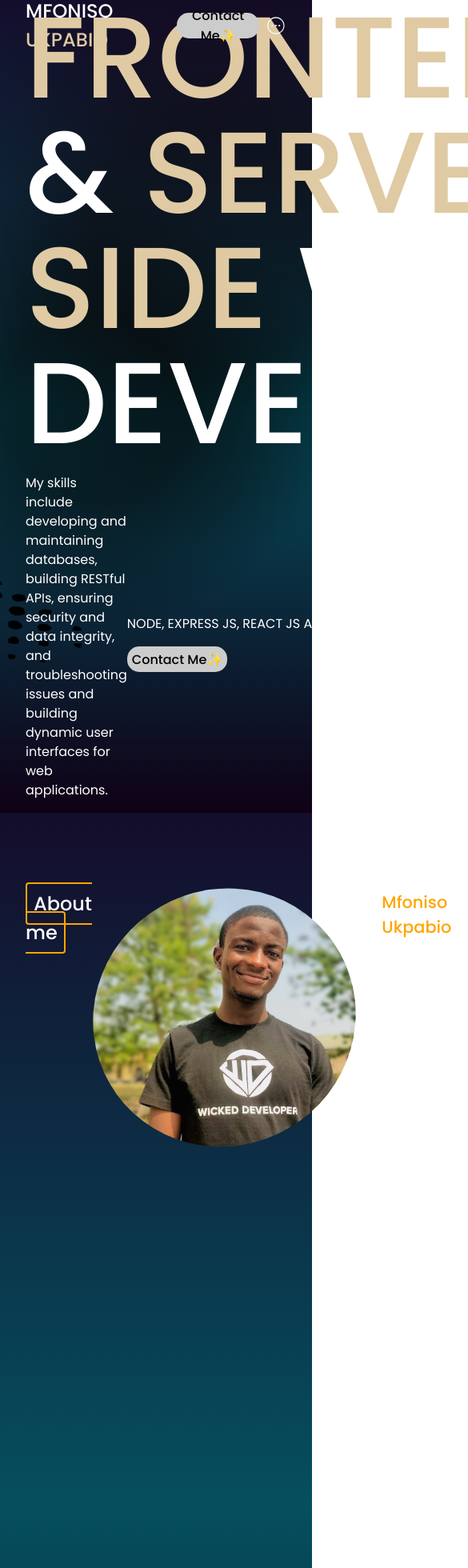
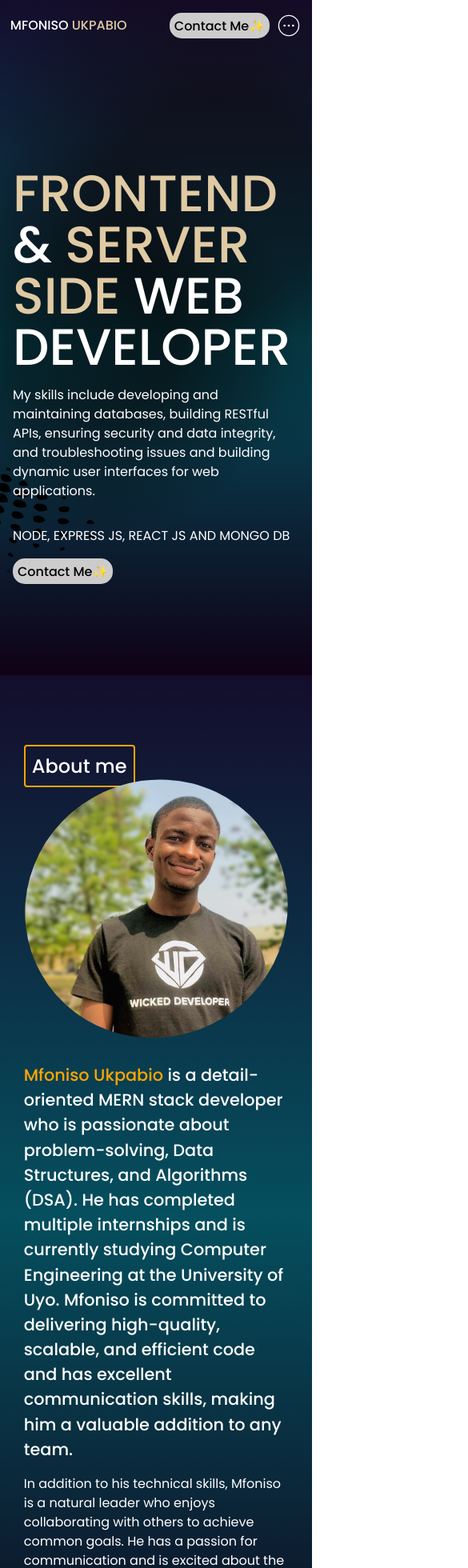
Before and after one commit to AirZED/new-portfolio, a React (Vite) app: page / in a window 390 px wide. Shown: the top 1960 px of the page at 80% size, 585 px wide, since content can reach past the window. Built offline with nearby package versions, Linux system fonts and the light colour scheme.

Commit message:
feat:worked on responsiveness

```diff
--- a/src/components/Nav.tsx
+++ b/src/components/Nav.tsx
@@ -69,7 +69,7 @@ const Nav = () => {
             <EachLink text="CONTACT" />
           </div>
         </nav>
-        <div className={style['more-info']}>food</div>
+        <div className={style["more-info"]}>food</div>
       </nav>
     );
   };
--- a/src/styles/AboutMe.module.css
+++ b/src/styles/AboutMe.module.css
@@ -39,3 +39,19 @@
     font-size: 1.3rem;
     font-weight: 500;
 }
+
+@media (max-width:1200px) {
+    .textArea {
+        flex-direction: column;
+    }
+}
+
+@media (max-width:700px) {
+    .about {
+        grid-template-columns: 1fr;
+        align-items: center;
+        justify-content: center;
+    }
+}
+
+@media (max-width:320px) {}
--- a/src/styles/Home.module.css
+++ b/src/styles/Home.module.css
@@ -12,7 +12,7 @@
     align-items: flex-start;
     justify-content: center;
     flex-direction: column;
-    padding: 0 2rem;
+    padding: 6rem 2rem 0 2rem;
 
 }
 
@@ -69,3 +69,42 @@
         transform: translateX(0);
     }
 }
+
+@media (max-width:1200px) {
+
+    .home {
+        /* min-height: auto; */
+        padding: 6rem 1rem 0 1rem !important;
+    }
+
+    .topic {
+        line-height: 6rem;
+        font-size: 6rem;
+    }
+}
+
+@media (max-width:1000px) {
+    .summary {
+        flex-direction: column;
+    }
+
+    .summary>p,
+    .summary>* {
+        font-size: 1rem;
+        width: 100%;
+    }
+}
+
+@media (max-width:700px) {
+
+    .home {
+        padding: 6rem 1rem 0 1rem !important;
+    }
+
+    .topic {
+        line-height: 4rem;
+        font-size: 4rem;
+    }
+
+
+}
--- a/src/styles/Nav.module.css
+++ b/src/styles/Nav.module.css
@@ -188,6 +188,7 @@
 
     }
 
+
     .nav .more>.open {
         grid-template-columns: 1fr 1fr;
         grid-template-rows: 1fr 1fr 1fr;
@@ -204,6 +205,15 @@
 }
 
 @media (max-width:700px) {
+    .nav.close {
+        padding: 0 .8rem !important;
+    }
+
+    .nav.close h1 {
+        font-size: 1rem;
+    }
+
+
     .nav .more {
         height: auto;
 
```
